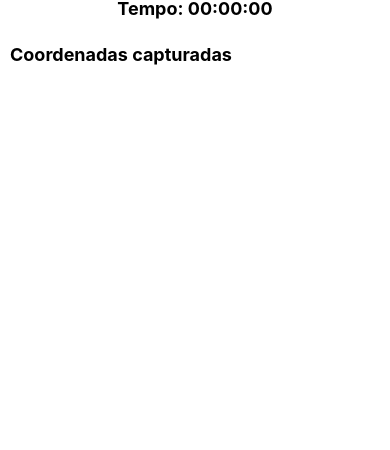
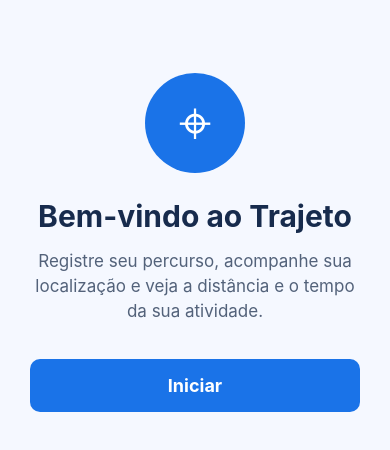
Before and after one commit to leticia-souto/projeto_mobileGPS, a React Native app in the folder trajeto_app/: screen / in a window 390 px wide. Shown: the part 180-630 px from the top of the page. Built offline with nearby package versions, Linux system fonts and the light colour scheme.

Commit message:
Alteracao para melhor funcionamento

```diff
--- a/trajeto_app/App.js
+++ b/trajeto_app/App.js
@@ -1,5 +1,13 @@
+import { useState } from 'react';
+import WelcomeScreen from './src/screens/WelcomeScreen';
 import HomeScreen from './src/screens/HomeScreen';
 
 export default function App() {
+  const [started, setStarted] = useState(false);
+
+  if (!started) {
+    return <WelcomeScreen onStart={() => setStarted(true)} />;
+  }
+
   return <HomeScreen />;
 }
--- /dev/null
+++ b/trajeto_app/src/screens/WelcomeScreen.js
@@ -0,0 +1,70 @@
+import { View, Text, Pressable, StyleSheet } from 'react-native';
+
+export default function WelcomeScreen({ onStart }) {
+  return (
+    <View style={styles.container}>
+      <View style={styles.iconCircle}>
+        <Text style={styles.icon}>⌖</Text>
+      </View>
+
+      <Text style={styles.title}>Bem-vindo ao Trajeto</Text>
+
+      <Text style={styles.description}>
+        Registre seu percurso, acompanhe sua localização e veja a distância e o tempo da sua atividade.
+      </Text>
+
+      <Pressable style={styles.button} onPress={onStart}>
+        <Text style={styles.buttonText}>Iniciar</Text>
+      </Pressable>
+    </View>
+  );
+}
+
+const styles = StyleSheet.create({
+  container: {
+    flex: 1,
+    alignItems: 'center',
+    justifyContent: 'center',
+    padding: 30,
+    backgroundColor: '#f5f8ff',
+  },
+  iconCircle: {
+    width: 100,
+    height: 100,
+    borderRadius: 50,
+    alignItems: 'center',
+    justifyContent: 'center',
+    marginBottom: 25,
+    backgroundColor: '#1a73e8',
+  },
+  icon: {
+    color: '#fff',
+    fontSize: 58,
+  },
+  title: {
+    color: '#172b4d',
+    fontSize: 30,
+    fontWeight: 'bold',
+    textAlign: 'center',
+    marginBottom: 15,
+  },
+  description: {
+    color: '#53627a',
+    fontSize: 17,
+    lineHeight: 25,
+    textAlign: 'center',
+    marginBottom: 35,
+  },
+  button: {
+    width: '100%',
+    paddingVertical: 16,
+    borderRadius: 10,
+    alignItems: 'center',
+    backgroundColor: '#1a73e8',
+  },
+  buttonText: {
+    color: '#fff',
+    fontSize: 18,
+    fontWeight: 'bold',
+  },
+});
--- a/trajeto_app/src/services/locationService.js
+++ b/trajeto_app/src/services/locationService.js
@@ -1,22 +1,24 @@
-import * as Location from "expo-location";
+import * as Location from 'expo-location';
 
 export async function pedirPermissao() {
   const { status } =
     await Location.requestForegroundPermissionsAsync();
 
-  if (status !== "granted") {
-    return false;
-  }
-
-  return true;
+  return status === 'granted';
 }
 
 export async function iniciarRastreamento(callback) {
   const permitido = await pedirPermissao();
 
   if (!permitido) {
-    throw new Error("Permissão de localização negada.");
+    throw new Error('Permissão de localização negada.');
   }
+
+  const localizacaoAtual = await Location.getCurrentPositionAsync({
+    accuracy: Location.Accuracy.High,
+  });
+
+  callback(localizacaoAtual.coords);
 
   const subscription = await Location.watchPositionAsync(
     {
```
